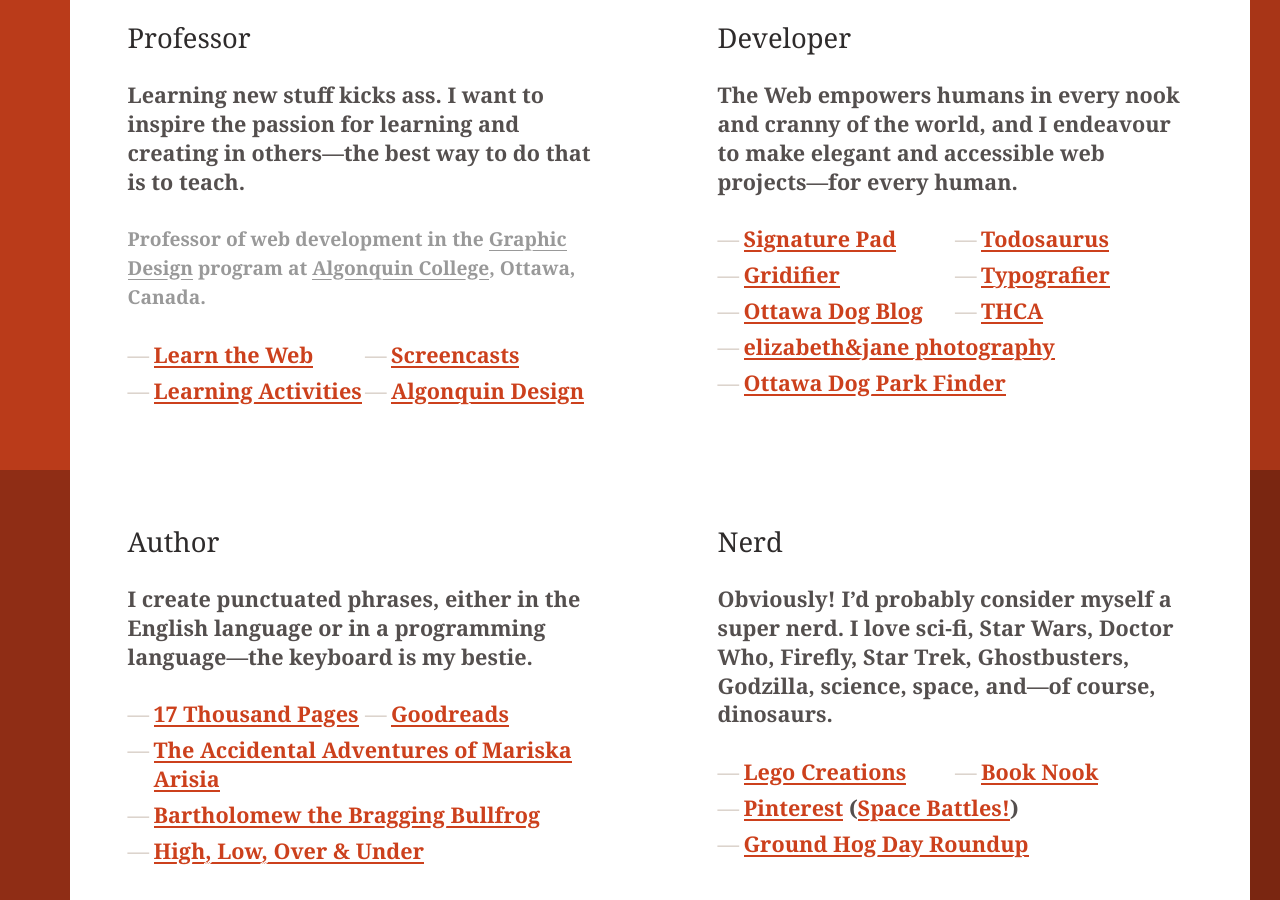
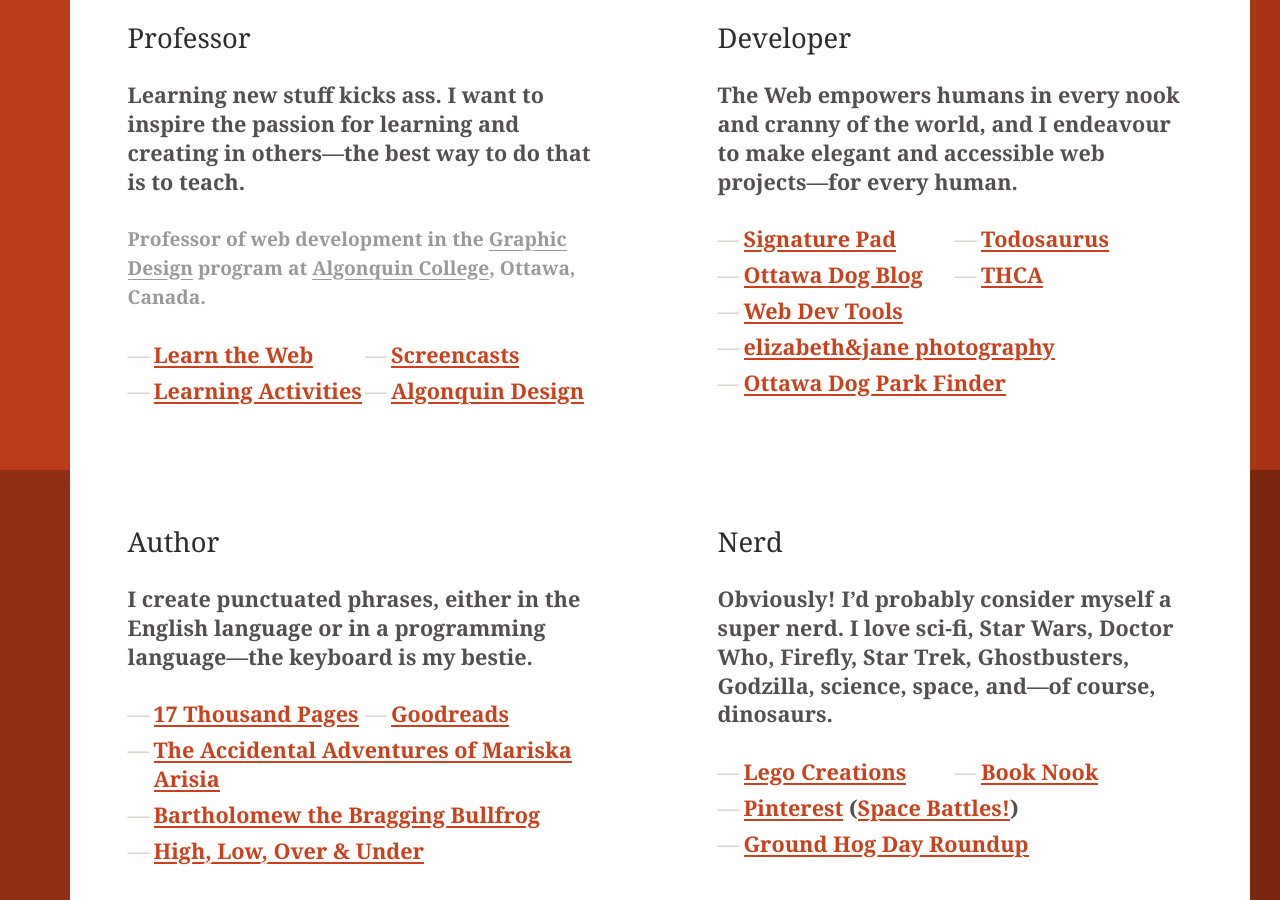
Before and after one commit to thomasjbradley/thomasjbradley.ca, a Jekyll site: the page built from index.html, in a window 1280 px wide and 900 px high, scrolled down 444 px. Built offline with Jekyll 4.4.1, drawn with Linux system fonts in a browser that asks for light colours.

Commit message:
Change link to point to Web Dev Tools instead of each tool separately

```diff
--- a/index.html
+++ b/index.html
@@ -58,10 +58,9 @@
         <ul class="mega push-0 list-group clearfix">
           <li class="link link-short push-1-4"><a href="https://github.com/thomasjbradley/signature-pad/" rel="external">Signature Pad</a></li>
           <li class="link link-short push-1-4"><a href="https://github.com/thomasjbradley/todosaurus" rel="external">Todosaurus</a></li>
-          <li class="link link-short push-1-4"><a href="https://gridifier.web-dev.tools" rel="external">Gridifier</a></li>
-          <li class="link link-short push-1-4"><a href="https://typografier.web-dev.tools" rel="external">Typografier</a></li>
           <li class="link link-short push-1-4"><a href="http://ottawadogblog.ca/" rel="external">Ottawa Dog Blog</a></li>
           <li class="link link-short push-1-4"><a href="https://thca.ca/" rel="external">THCA</a></li>
+          <li class="link push-1-4"><a href="https://web-dev.tools" rel="external">Web Dev Tools</a></li>
           <li class="link push-1-4"><a href="http://elizabethandjane.ca/" rel="external">elizabeth&amp;jane photography</a></li>
           <li class="link push-1-4"><a href="http://parkfinder.ottawadogblog.ca/" rel="external">Ottawa Dog Park Finder</a></li>
         </ul>
```
Also changed, not shown: 1 other file.
